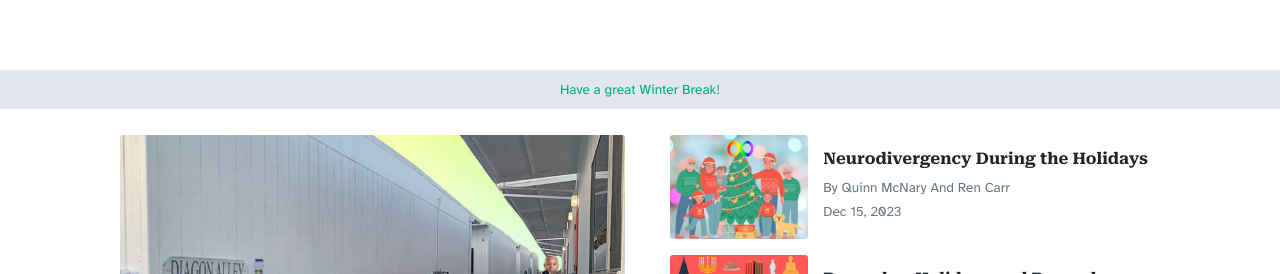
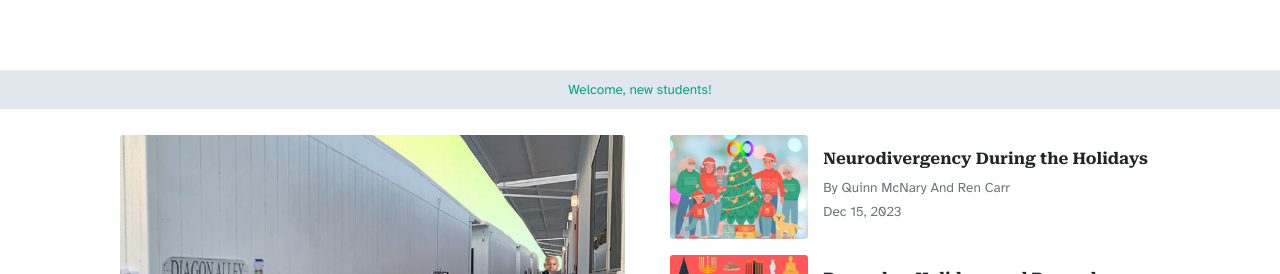
Before and after one commit to csartisan/csartisan.github.io, a Jekyll site: the page built from index.html, in a window 1280 px wide and 900 px high. Shown: the top 274 px of the window. Built offline with Jekyll 4.4.1, drawn with Linux system fonts in a browser that asks for light colours; nearby versions of some CDN libraries; the list of posts is cut into pages by our own code.

Commit message:
Update banner message
Banner now says "Welcome, new students!"

```diff
--- a/_config.yml
+++ b/_config.yml
@@ -14,7 +14,7 @@ permalink: /:title/
 
 # Promo Banner
 # !! Banner only appears if there is content within bannercontent !!
-bannercontent: "Have a great Winter Break!"
+bannercontent: "Welcome, new students!"
 bannerlink: ""
 
 url: "https://csartisan.org"
```
Also changed, not shown: 4 other files.
